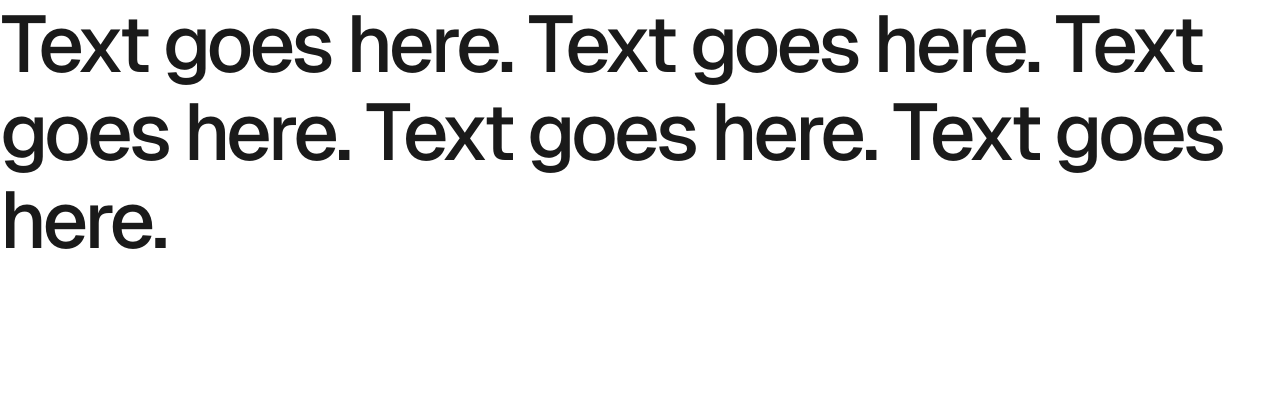
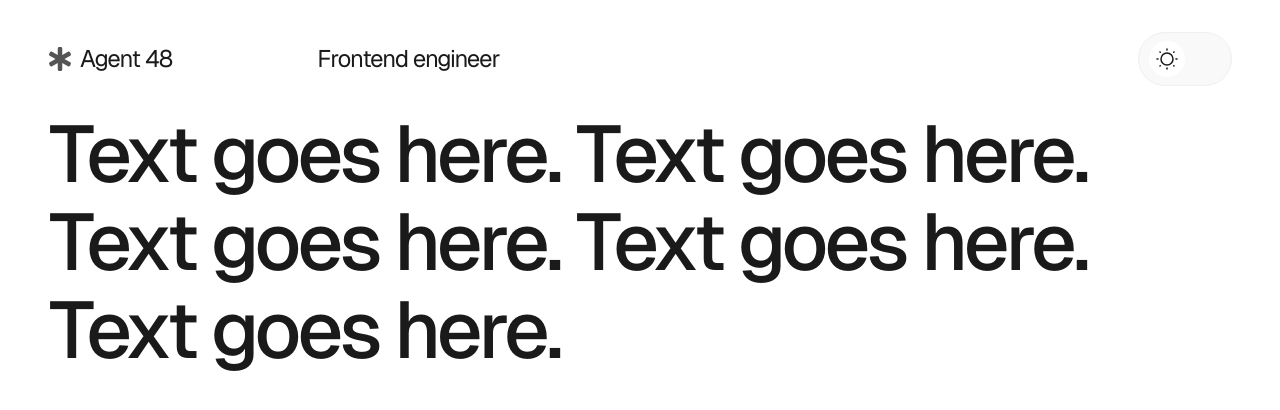
Before and after one commit to idorenyinudoh/iudoh.me, a Nuxt app: page / in a window 1280 px wide. Shown: the top 410 px of the page. Built offline with nearby package versions, Linux system fonts and the light colour scheme.

Commit message:
feat: create nav

```diff
--- a/app.vue
+++ b/app.vue
@@ -28,5 +28,8 @@ useSeoMeta({
 </script>
 
 <template>
-  <h1 class="text-[80px] leading-[110%] font-medium text-[#1A1A1A] tracking-tighter">Text goes here. Text goes here. Text goes here. Text goes here. Text goes here.</h1>
+  <div class="px-12 pb-12 pt-8 w-full h-full bg-white dark:bg-[#1A1A1A]">
+    <TheNav />
+    <h1 class="text text-[80px] leading-[110%] font-medium">Text goes here. Text goes here. Text goes here. Text goes here. Text goes here.</h1>
+  </div>
 </template>
--- a/assets/css/tailwind.css
+++ b/assets/css/tailwind.css
@@ -70,3 +70,9 @@
     font-family: 'Geist', system-ui, sans-serif;
   }
 }
+
+@layer components {
+  .text {
+    @apply text-[#1A1A1A] dark:text-white tracking-tighter;
+  }
+}
--- /dev/null
+++ b/components/TheNav.vue
@@ -0,0 +1,24 @@
+<script setup lang="ts">
+const colorMode = useColorMode()
+
+const changeColorMode = () => {
+  colorMode.value = colorMode.value === 'light' ? 'dark' : 'light'
+}
+</script>
+
+<template>
+  <nav class="mb-6 flex justify-between items-center">
+    <div class="flex-grow flex gap-x-[13.33%] items-center">
+      <p class="flex gap-x-2 items-center">
+        <img src="~/assets/icons/star-of-life.svg" alt="star of life">
+        <span class="text text-2xl font-normal">Agent 48</span>
+      </p>
+      <p class="text text-2xl font-normal">Frontend engineer</p>
+    </div>
+    <button class="border border-solid border-[#EFEFEF] dark:border-[#434343] rounded-[32px] px-2.5 py-2 grid grid-cols-2 bg-[#F9F9F9] dark:bg-[#505050] hover:brightness-95 dark:hover:brightness-75 transition-all duration-200 ease-linear" @click="changeColorMode">
+      <div :class="['w-9 h-9 rounded-full flex justify-center items-center transition-all duration-200 ease-linear', colorMode.value === 'light' ? 'bg-white': 'bg-[#1A1A1A] translate-x-full']">
+        <img src="~/assets/icons/sun.svg" alt="sun">
+      </div>
+    </button>
+  </nav>
+</template>
```
Also changed, not shown: assets/icons/star-of-life.svg (added), assets/icons/sun.svg (added).
